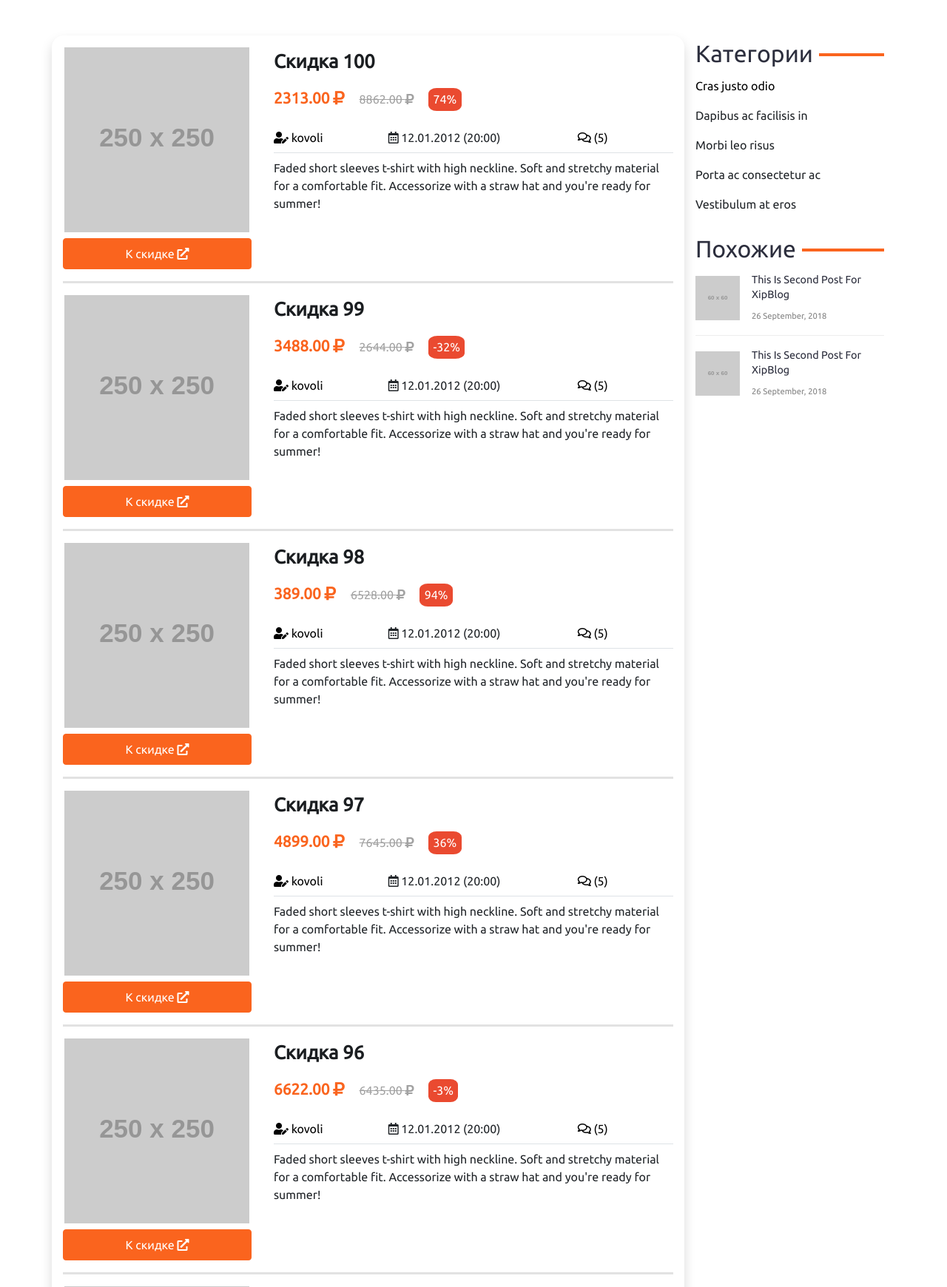
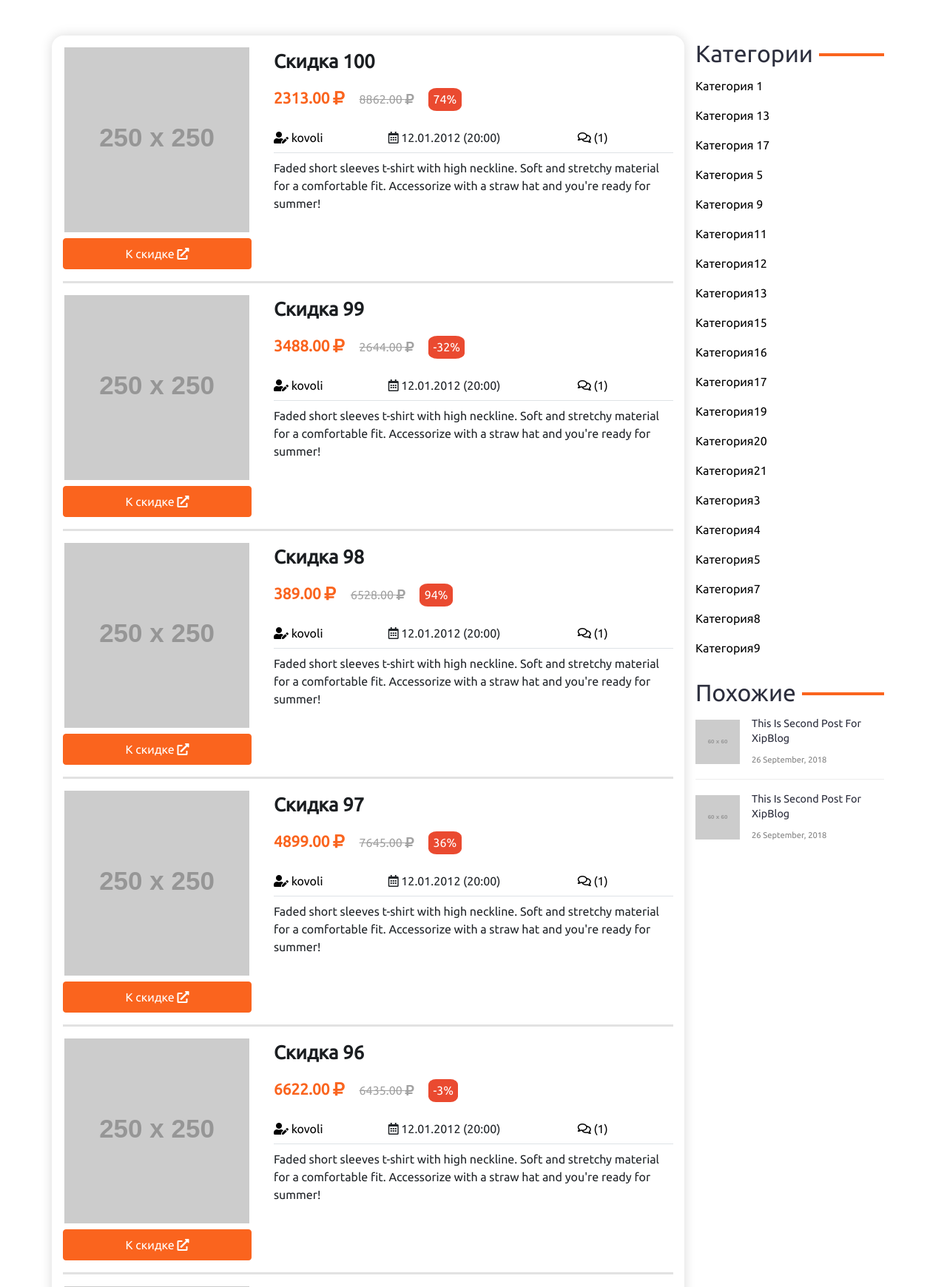
Before and after one commit to kovoli/prace_pro, a Django app: template templates/home_page.html in a window 1280 px wide. Shown: the part 76-1816 px from the top of the page at 74% size. Run offline with Django 3.2, Linux system fonts and the light colour scheme; the template is opened without the code that fills it: values that come from a table or form of the project are taken from there, others are empty; data comes from the database, SQL or seed files in the repository; both versions use the stored data as it was after the commit; grey boxes labelled with a size stand in for pictures from a placeholder-image service; some libraries are stand-ins or nearby versions.

Commit message:
add comments

```diff
--- a/deals/models.py
+++ b/deals/models.py
@@ -115,7 +115,6 @@ class Deal(models.Model):
     description = RichTextField(blank=True, null=True)
     create = models.DateTimeField(auto_now_add=True)
     updated = models.DateTimeField(auto_now=True)
-    author = models.ForeignKey(User, on_delete=models.SET_NULL, null=True)
     price = models.DecimalField(decimal_places=2, max_digits=10)
     oldprice = models.DecimalField(decimal_places=2, max_digits=10, blank=True, null=True)
     discount_procent = models.IntegerField(blank=True, null=True)
@@ -130,6 +129,7 @@ class Deal(models.Model):
                                 max_length=250)
 
     # Related fields
+    author = models.ForeignKey(User, on_delete=models.SET_NULL, null=True)
     category = TreeForeignKey('Category', related_name='products', on_delete=models.CASCADE)
     brand = models.ForeignKey('Brand', related_name='brands', null=True, blank=True, on_delete=models.SET_NULL)
     shop = models.ForeignKey('Shop', related_name='shop', null=True, blank=True, on_delete=models.SET_NULL)
@@ -151,4 +151,20 @@ class Deal(models.Model):
         super(Deal, self).save(*args, **kwargs)
 
     def get_absolute_url(self):
-        return reverse('deals:product_detail', args=[self.slug])
+        return reverse('deals:deal_detail', args=[self.slug])
+
+
+class Comment(models.Model):
+    author = models.ForeignKey(User, on_delete=models.SET_NULL, null=True)
+    body = RichTextField()
+    created = models.DateTimeField(auto_now_add=True)
+    deal = models.ForeignKey(Deal, related_name='comments', on_delete=models.CASCADE)
+    active = models.BooleanField(default=True)
+
+    def __str__(self):
+        return self.author.username
+
+    class Meta:
+        ordering = ['-created']
+        verbose_name = 'Комментарий'
+        verbose_name_plural = 'Коментарии'
--- a/deals/urls.py
+++ b/deals/urls.py
@@ -1,8 +1,9 @@
 from django.urls import path
 from . import views
 
+app_name = 'deals'
 
 urlpatterns = [
     path('', views.home_page, name='home'),
-    path('deal/<slug:slug>/', views.deal_single, name='deal_single')
+    path('deal/<slug:slug>/', views.deal_single, name='deal_detail')
 ]
--- a/static/css/main.css
+++ b/static/css/main.css
@@ -114,6 +114,7 @@ a:hover {
 /* Deals List */
 .article-section {
     border-radius: 1rem;
+    box-shadow: 0 0 1rem rgba(0,0,0,.15);
 }
 .deal-section:not(:last-child) {
     border-bottom: 3px solid rgba(204, 204, 204, 0.56);
--- a/templates/home_page.html
+++ b/templates/home_page.html
@@ -4,23 +4,23 @@
 {% block content %}
     <div class="container">
         <div class="row">
-            <div class="col-lg-9 order-1 article-section shadow mb-5">
+            <div class="col-lg-9 order-1 article-section mb-5">
                 {% for deal in deals %}
                 <article class="deal-section my-3">
-                    <div class="row position-relative my-2">
+                    <div class="row my-2">
                         <div class="col-md-4">
                             <div class="product-box__image">
                                 {% if deal.image %}
-                                    <img src="{{ deal.image.url }}" alt="{{ deal.name }}" class="img-fluid">
+                                    <a href="{{ deal.get_absolute_url }}"><img src="{{ deal.image.url }}" alt="{{ deal.name }}" class="img-fluid"></a>
                                 {% else %}
-                                    <img src="http://placehold.it/250x250" alt="product image" class="img-fluid">
+                                    <a href="{{ deal.get_absolute_url }}"><img src="http://placehold.it/250x250" alt="product image" class="img-fluid"></a>
                                 {% endif %}
                             </div>
-                            <button type="button" class="btn btn-outline-own my-2 stretched-link"><a href="#">К скидке <i class="fas fa-external-link-alt"></i></a></button>
+                            <button type="button" class="btn btn-outline-own my-2"><a href="{{ deal.link_to_shop }}" target="_blank">К скидке <i class="fas fa-external-link-alt"></i></a></button>
                         </div>
                         <div class="col-md-8">
                             <div class="product-box__desc">
-                                <a href="single-product.html" class="product-box__title ">{{ deal.name }}</a>
+                                <a href="{{ deal.get_absolute_url }}" class="product-box__title ">{{ deal.name }}</a>
                                 <div class="mb-2">
                                     <span class="sale-price">{{ deal.price }} <i class="fas fa-ruble-sign"></i></span>
                                     <span class="regular-price">{{ deal.oldprice }} <i class="fas fa-ruble-sign"></i></span>
@@ -29,7 +29,9 @@
                                 <div class="mb-2 pb-2 border-bottom d-flex">
                                     <span class="author-deal flex-fill"><a href="#"> <i class="fas fa-user-edit"></i> kovoli</a></span>
                                     <span class="deal-post-date flex-fill"><i class="far fa-calendar-alt"></i> 12.01.2012 (20:00)</span>
-                                    <span class="deal-comments ml-3 flex-fill"><a href="#"><i class="far fa-comments"></i> (5)</a></span>
+                                    {% with comments.count as total_comments %}
+                                        <span class="deal-comments ml-3 flex-fill"><a href="#"><i class="far fa-comments"></i> ({{ total_comments }})</a></span>
+                                    {% endwith %}
                                 </div>
                                 <div>
                                     <span></span>
@@ -48,11 +50,9 @@
                     <h3>Категории</h3>
                 </div>
                 <ul class="list-group list-group-flush">
-                  <li class="list-group-item"><a href="#">Cras justo odio</a></li>
-                  <li class="list-group-item">Dapibus ac facilisis in</li>
-                  <li class="list-group-item">Morbi leo risus</li>
-                  <li class="list-group-item">Porta ac consectetur ac</li>
-                  <li class="list-group-item">Vestibulum at eros</li>
+                    {% for category in categories %}
+                      <li class="list-group-item"><a href="{# category.get_absolute_url #}">{{ category.name }}</a></li>
+                    {% endfor %}
                 </ul>
                 </div>
                 <!-- Hot Deals -->
```
Also changed, not shown: deals/admin.py (+10 -1 lines), deals/views.py (+8 -3 lines), templates/deals/deal_single.html (+10 -8 lines), db.sqlite3, deals/migrations/0005_auto_20200115_1245.py (added), deals/migrations/0006_comment_active.py (added).
